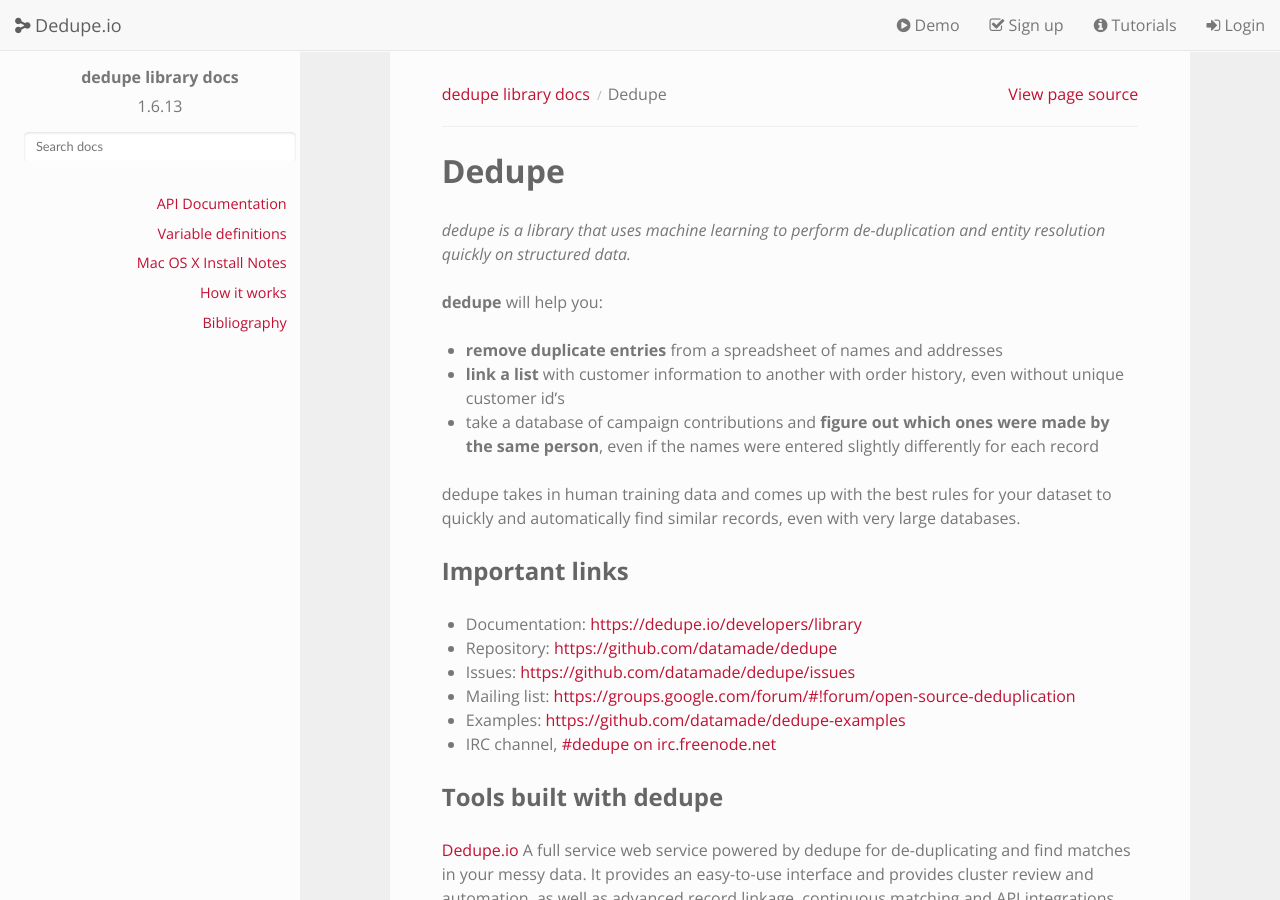
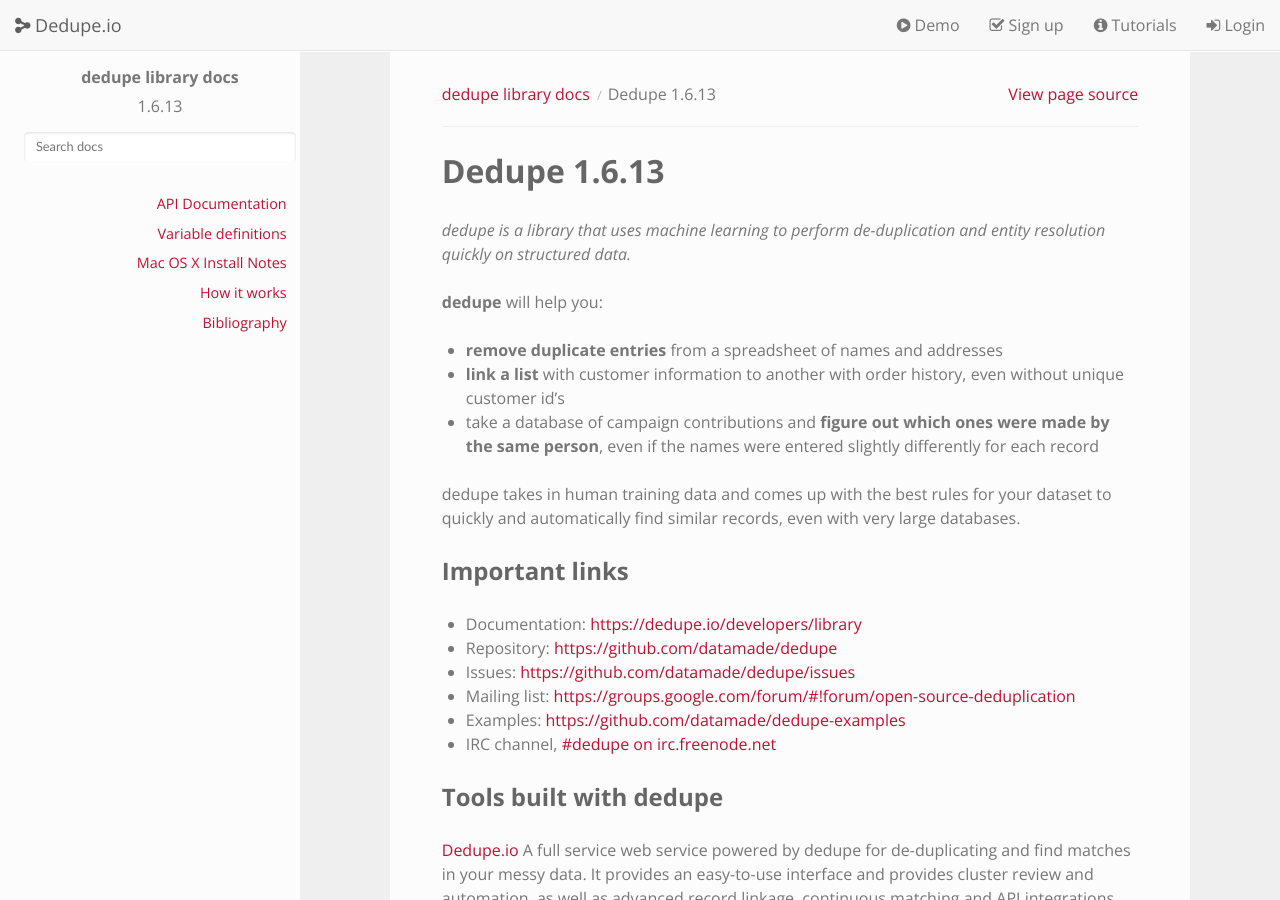
Before and after one commit to dedupeio/dedupe, a Sphinx documentation site: the page built from docs/index.rst, in a window 1280 px wide and 900 px high. Built offline with Sphinx 7.4.7 and the Read the Docs theme 2.0.0, drawn with Linux system fonts in a browser that asks for light colours; the version number is read from the project's files by our own code.

Commit message:
set version manually

```diff
--- a/docs/conf.py
+++ b/docs/conf.py
@@ -56,8 +56,7 @@
 # built documents.
 #
 # The short X.Y version.
-import pkg_resources
-version = pkg_resources.require("dedupe")[0].version
+version = 1.6.13
 
 # The full version, including alpha/beta/rc tags.
 #release = '1.6.7'
```
